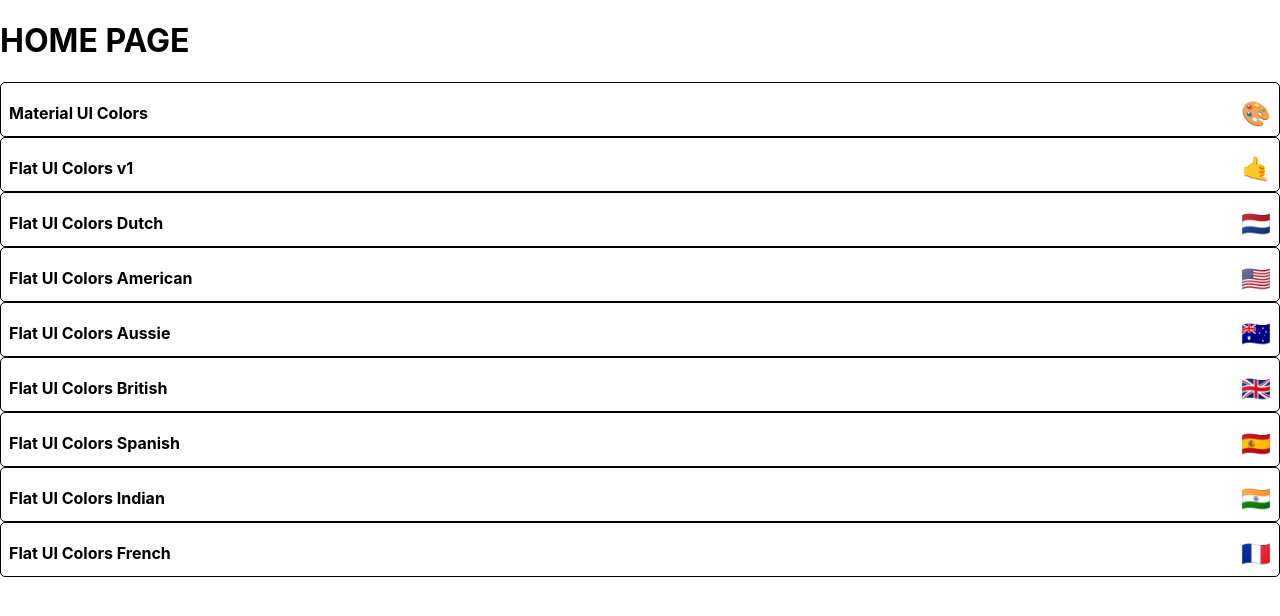
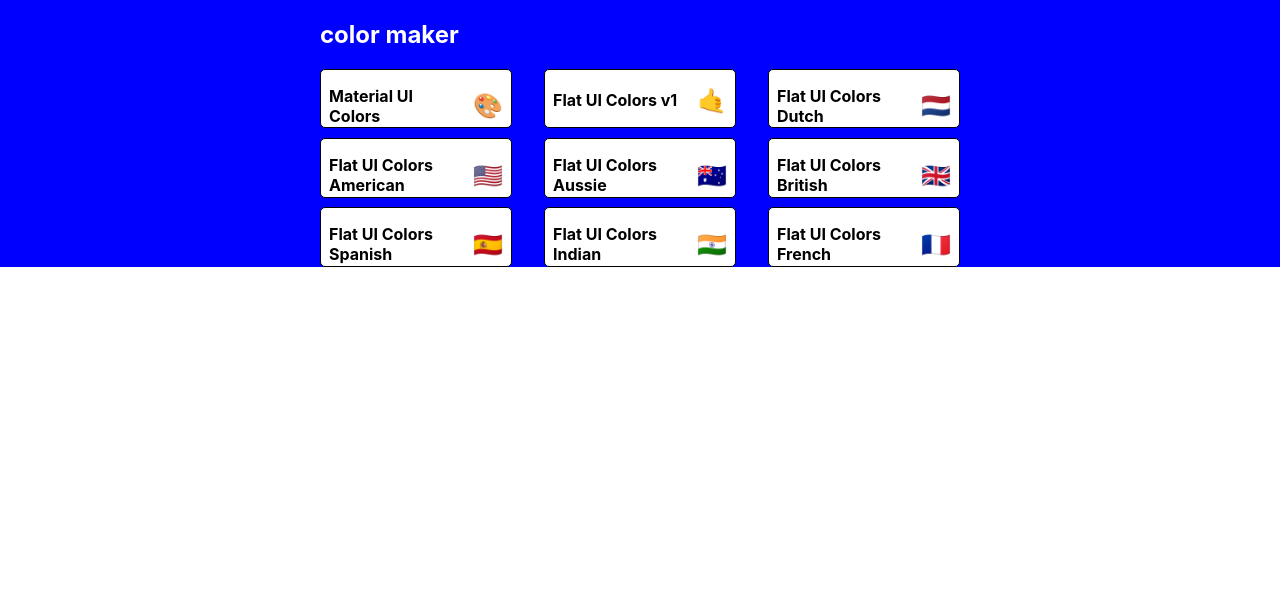
Before and after one commit to gaganssingh/color-maker, a React (Create React App) app: page / in a window 1280 px wide. Shown: the top 616 px of the page. Built offline with nearby package versions, Linux system fonts and the light colour scheme.

Commit message:
Implemented basic styling for homepage

```diff
--- a/src/PaletteList.js
+++ b/src/PaletteList.js
@@ -1,19 +1,56 @@
 import React, { Component } from "react";
 import { Link } from "react-router-dom";
+import { withStyles } from "@material-ui/styles";
 import MiniPalette from "./MiniPalette";
+
+const styles = {
+  root: {
+    backgroundColor: "blue",
+    height: "100%",
+    display: "flex",
+    alignItems: "flex-start",
+    justifyContent: "center",
+  },
+  container: {
+    width: "50%",
+    display: "flex",
+    alignItems: "flex-start",
+    flexDirection: "column",
+    flexWrap: "wrap",
+  },
+  nav: {
+    display: "flex",
+    width: "100%",
+    justifyContent: "space-between",
+    color: "#fff",
+  },
+  palettes: {
+    boxSizing: "border-box",
+    width: "100%",
+    display: "grid",
+    gridTemplateColumns: "repeat(3, 30%)",
+    gridGap: "5%",
+  },
+};
 
 class PaletteList extends Component {
   render() {
-    const { palettes } = this.props;
+    const { palettes, classes } = this.props;
     return (
-      <div>
-        <h1>HOME PAGE</h1>
-        {palettes.map((palette) => (
-          <MiniPalette {...palette} />
-        ))}
+      <div className={classes.root}>
+        <div className={classes.container}>
+          <nav className={classes.nav}>
+            <h1>color maker</h1>
+          </nav>
+          <div className={classes.palettes}>
+            {palettes.map((palette) => (
+              <MiniPalette {...palette} />
+            ))}
+          </div>
+        </div>
       </div>
     );
   }
 }
 
-export default PaletteList;
+export default withStyles(styles)(PaletteList);
```
